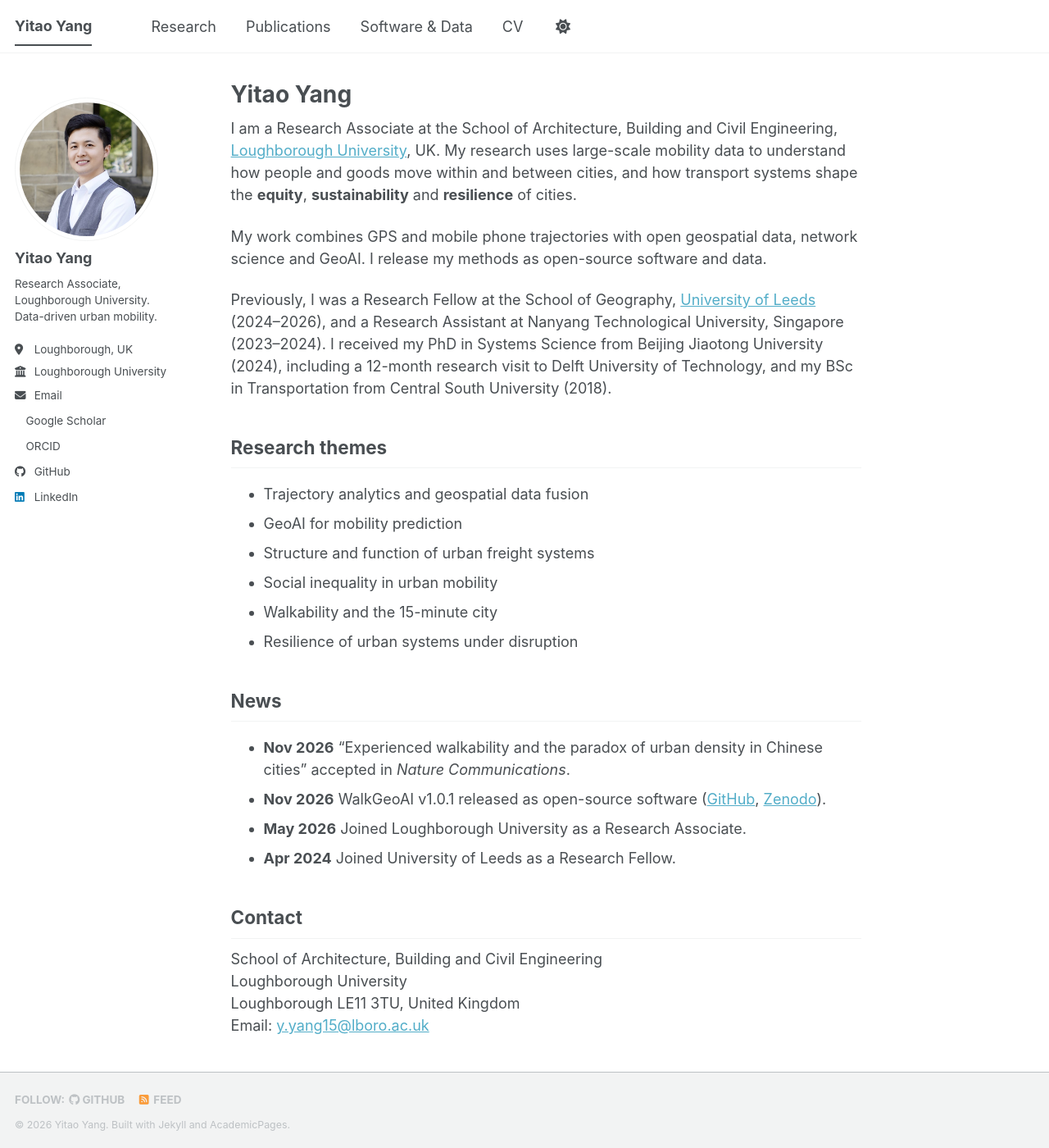
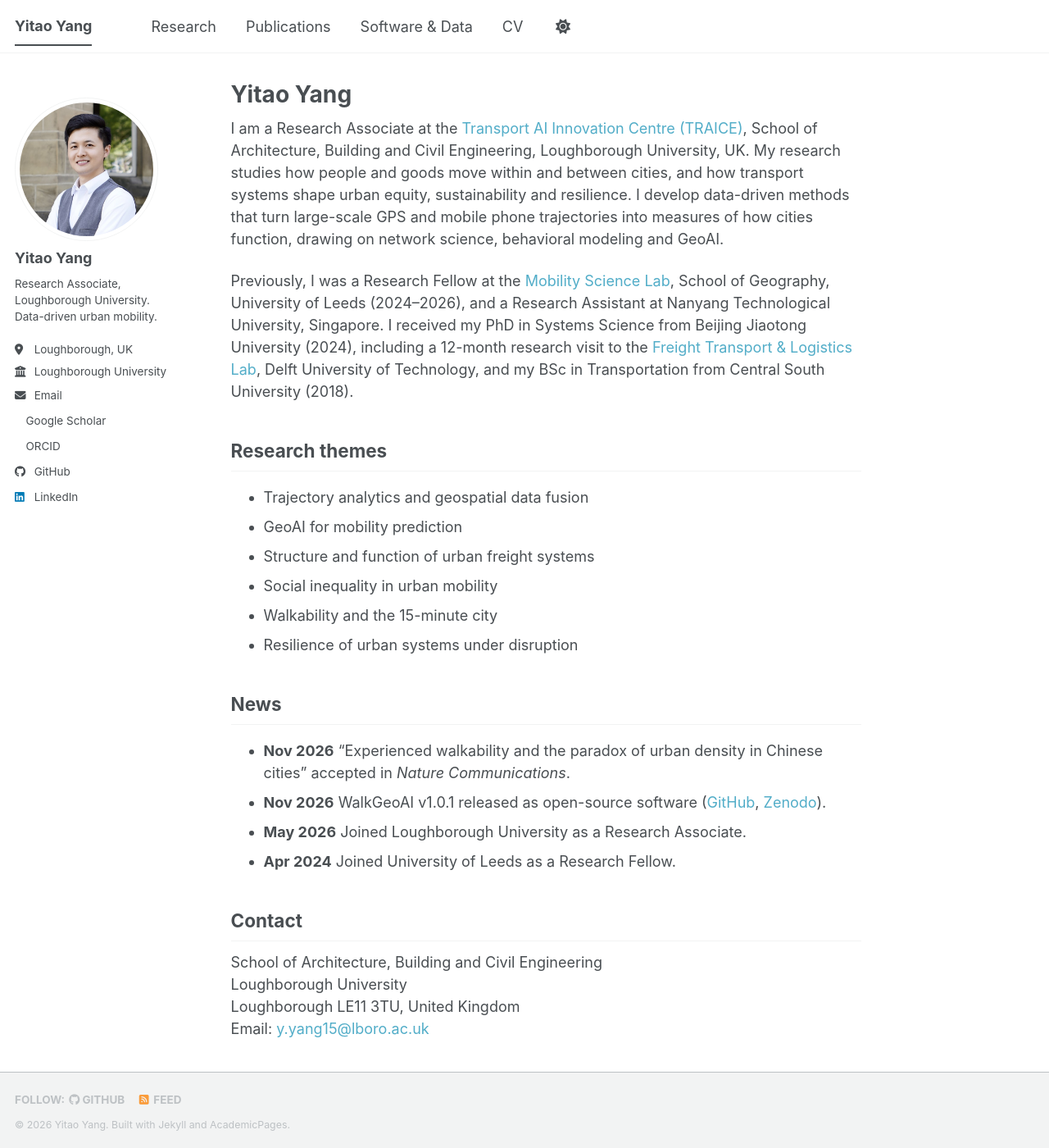
Before and after one commit to UrbanMobility-y/UrbanMobility-y.github.io, a Jekyll site: the page built from _pages/about.md, in a window 1280 px wide and 1400 px high. Shown: the whole window at 82% size. Built offline with Jekyll 4.4.1, drawn with Linux system fonts in a browser that asks for light colours; a script bundle is joined from its source files by our own code; a style sheet for code colours, icons or effects is not loaded.

Commit message:
Home: revised introduction with lab links; remove link underlines site-wide

```diff
--- a/_pages/about.md
+++ b/_pages/about.md
@@ -7,11 +7,9 @@ redirect_from:
   - /about.html
 ---
 
-I am a Research Associate at the School of Architecture, Building and Civil Engineering, [Loughborough University](https://www.lboro.ac.uk/), UK. My research uses large-scale mobility data to understand how people and goods move within and between cities, and how transport systems shape the **equity**, **sustainability** and **resilience** of cities.
+I am a Research Associate at the [Transport AI Innovation Centre (TRAICE)](https://www.lboro.ac.uk/research/traice/), School of Architecture, Building and Civil Engineering, Loughborough University, UK. My research studies how people and goods move within and between cities, and how transport systems shape urban equity, sustainability and resilience. I develop data-driven methods that turn large-scale GPS and mobile phone trajectories into measures of how cities function, drawing on network science, behavioral modeling and GeoAI.
 
-My work combines GPS and mobile phone trajectories with open geospatial data, network science and GeoAI. I release my methods as open-source software and data.
-
-Previously, I was a Research Fellow at the School of Geography, [University of Leeds](https://www.leeds.ac.uk/) (2024–2026), and a Research Assistant at Nanyang Technological University, Singapore (2023–2024). I received my PhD in Systems Science from Beijing Jiaotong University (2024), including a 12-month research visit to Delft University of Technology, and my BSc in Transportation from Central South University (2018).
+Previously, I was a Research Fellow at the [Mobility Science Lab](https://mobscilab.com/), School of Geography, University of Leeds (2024–2026), and a Research Assistant at Nanyang Technological University, Singapore. I received my PhD in Systems Science from Beijing Jiaotong University (2024), including a 12-month research visit to the [Freight Transport & Logistics Lab](https://www.tudelft.nl/en/tu-delft-transport-institute/research-themes/freight-transport-logistics-en), Delft University of Technology, and my BSc in Transportation from Central South University (2018).
 
 Research themes
 ------
--- a/assets/css/main.scss
+++ b/assets/css/main.scss
@@ -36,3 +36,9 @@
     "layout/archive",
     "layout/sidebar"
 ;
+/* No underlines on links (site-wide) */
+a, a:hover, a:focus, a:visited,
+.page__content a, .page__content a:hover,
+.archive a, .archive a:hover {
+  text-decoration: none !important;
+}
```
